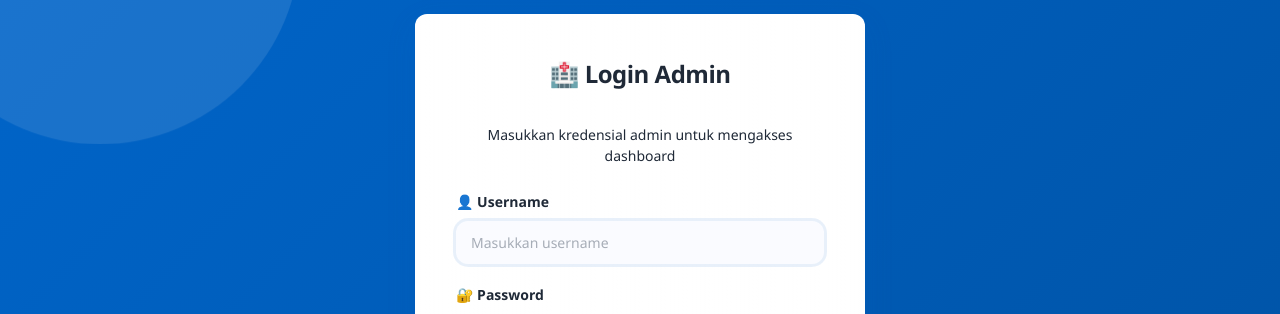
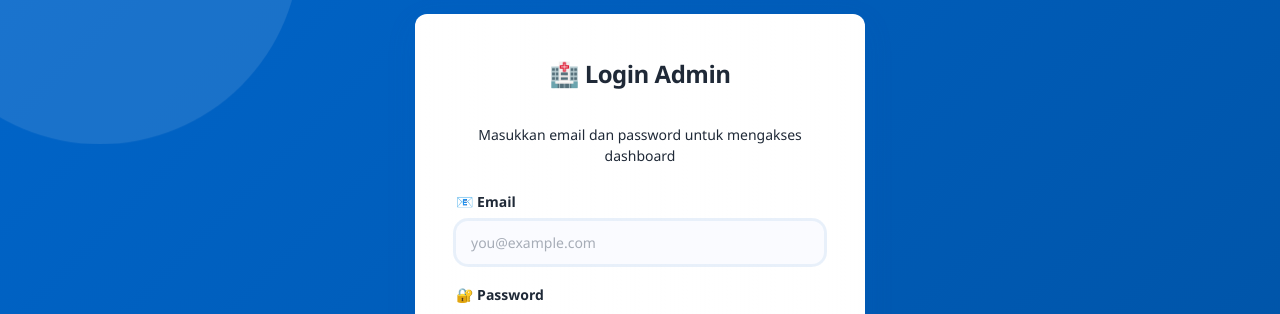
Before and after one commit to Gloriaamandagii/pendaftaran-pasien-di-klinik-, a React (Create React App) app in the folder frontend/: page /login in a window 1280 px wide. Shown: the part 157-471 px from the top of the page. Built offline with nearby package versions, Linux system fonts and the light colour scheme.

Commit message:
Add Firebase di login

```diff
--- /dev/null
+++ b/frontend/src/firebase.js
@@ -0,0 +1,17 @@
+import { initializeApp } from "firebase/app";
+import { getAuth } from "firebase/auth";
+
+const firebaseConfig = {
+  apiKey: "AIzaSyD8L14t4xwlY_EBZK3SPNaSwYsj-dEUiu8",
+  authDomain: "pendaftaran-pasien-klinik.firebaseapp.com",
+  projectId: "pendaftaran-pasien-klinik",
+  storageBucket: "pendaftaran-pasien-klinik.firebasestorage.app",
+  messagingSenderId: "665500523934",
+  appId: "1:665500523934:web:f745704592b0faab248a8f",
+  measurementId: "G-Y7WJYNT7LW"
+};
+
+const app = initializeApp(firebaseConfig);
+const auth = getAuth(app);
+
+export { app, auth };
--- a/frontend/src/pages/login.js
+++ b/frontend/src/pages/login.js
@@ -1,77 +1,67 @@
 import React, { useState } from "react";
 import { useNavigate } from "react-router-dom";
+import { signInWithEmailAndPassword } from "firebase/auth";
+import { auth } from "../firebase";
 
 /**
  * Komponen Halaman Login Admin
- * Login dengan username dan password yang sudah fixed
- *
- * Credentials:
- * - Username: admin
- * - Password: admin123
  */
 function Login({ onLogin }) {
   const navigate = useNavigate();
-  const [username, setUsername] = useState("");
+  const [email, setEmail] = useState("");        // changed: email
   const [password, setPassword] = useState("");
   const [error, setError] = useState("");
   const [success, setSuccess] = useState("");
+  const [loading, setLoading] = useState(false);
 
-  // Credentials admin yang fixed
-  const ADMIN_USERNAME = "admin";
-  const ADMIN_PASSWORD = "admin123";
-
-  // Handle submit form login
-  const handleSubmit = (e) => {
+  const handleSubmit = async (e) => {
     e.preventDefault();
-
-    // Validasi input
-    if (!username.trim() || !password.trim()) {
-      setError("Username dan password tidak boleh kosong");
+    if (!email.trim() || !password.trim()) {
+      setError("Email dan password tidak boleh kosong");
       setSuccess("");
       return;
     }
-
-    // Validasi kredensial admin
-    if (username === ADMIN_USERNAME && password === ADMIN_PASSWORD) {
+    setLoading(true);
+    try {
+      await signInWithEmailAndPassword(auth, email, password);
       setSuccess("✓ Login berhasil! Mengalihkan ke dashboard...");
       setError("");
       setTimeout(() => {
-        onLogin();
+        onLogin?.();
         navigate("/dashboard");
-      }, 1500);
-    } else {
-      setError("❌ Username atau password salah");
-      setSuccess("");
+      }, 1200);
+    } catch (err) {
+      const code = err?.code || "";
+      if (code === "auth/user-not-found") setError("Akun tidak ditemukan. Daftar terlebih dahulu.");
+      else if (code === "auth/wrong-password") setError("Password salah.");
+      else if (code === "auth/invalid-email") setError("Format email tidak valid.");
+      else setError("Gagal login. Cek kredensial atau koneksi.");
+    } finally {
+      setLoading(false);
     }
   };
 
   return (
     <div className="login-container">
       <div className="login-card">
-        <h1>🏥 Login Admin </h1>
-        <p>Masukkan kredensial admin untuk mengakses dashboard</p>
+        <h1>🏥 Login Admin</h1>
+        <p>Masukkan email dan password untuk mengakses dashboard</p>
 
         <form onSubmit={handleSubmit} className="login-form">
-          {/* Username Input */}
           <div className="form-group">
-            <label htmlFor="username">👤 Username</label>
+            <label htmlFor="email">📧 Email</label>
             <input
-              id="username"
-              type="text"
-              placeholder="Masukkan username"
-              value={username}
-              onChange={(e) => {
-                setUsername(e.target.value);
-                if (error) setError("");
-                if (success) setSuccess("");
-              }}
+              id="email"
+              type="email"
+              placeholder="you@example.com"
+              value={email}
+              onChange={(e) => { setEmail(e.target.value); setError(""); setSuccess(""); }}
               className="form-input"
               autoFocus
-              disabled={success ? true : false}
+              disabled={loading}
             />
           </div>
 
-          {/* Password Input */}
           <div className="form-group">
             <label htmlFor="password">🔐 Password</label>
             <input
@@ -79,13 +69,9 @@ function Login({ onLogin }) {
               type="password"
               placeholder="Masukkan password"
               value={password}
-              onChange={(e) => {
-                setPassword(e.target.value);
-                if (error) setError("");
-                if (success) setSuccess("");
-              }}
+              onChange={(e) => { setPassword(e.target.value); setError(""); setSuccess(""); }}
               className="form-input"
-              disabled={success ? true : false}
+              disabled={loading}
             />
           </div>
 
@@ -102,15 +88,4 @@ function Login({ onLogin }) {
             disabled={success ? true : false}
             style={{
               opacity: success ? 0.8 : 1,
-              cursor: success ? "not-allowed" : "pointer",
-            }}
-          >
-            {success ? "⏳ Sedang login..." : "✓ Masuk"}
-          </button>
-        </form>
-      </div>
-    </div>
-  );
-}
-
-export default Login;
+              cursor: success ? "not-allowed" : "pointer",            }}          >            {success ? "⏳ Sedang login..." : "✓ Masuk"}          </button>        </form>      </div>    </div>  );}export default Login;
```
